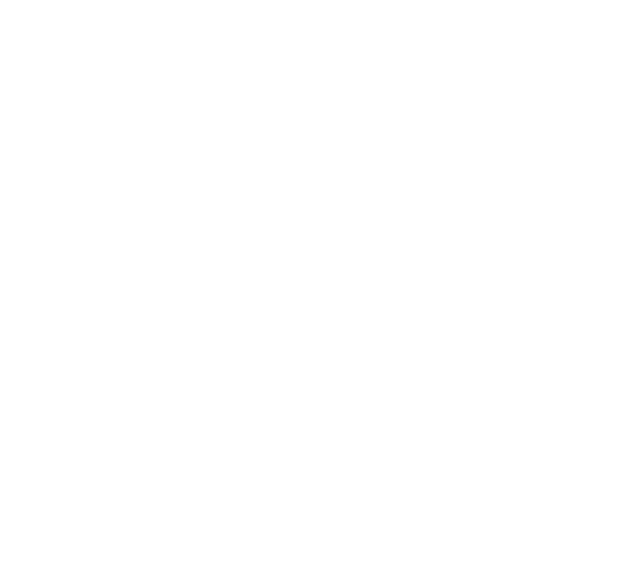
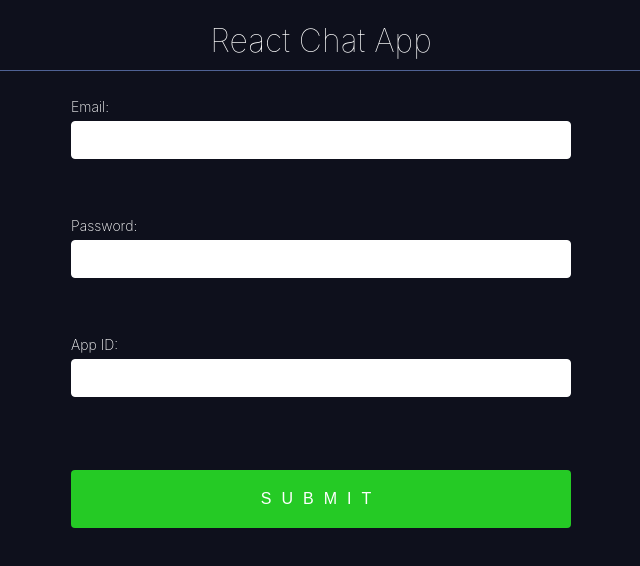
Before and after one commit to ViktorHetman/react-hat-app, a React (Create React App) app: page / in a window 1280 px wide. Shown: the top 566 px of the page, without its empty margins (319-959 px from the left). Built offline with nearby package versions, Linux system fonts and the light colour scheme.

Commit message:
login form

```diff
--- a/package.json
+++ b/package.json
@@ -12,6 +12,7 @@
     "@testing-library/user-event": "^13.5.0",
     "react": "^18.2.0",
     "react-dom": "^18.2.0",
+    "react-hook-form": "^7.43.8",
     "react-redux": "^8.0.5",
     "react-scripts": "5.0.1",
     "web-vitals": "^2.1.4"
--- a/src/App.js
+++ /dev/null
@@ -1,5 +0,0 @@
-function App() {
-  return <div className="App"></div>
-}
-
-export default App
--- /dev/null
+++ b/src/components/App.jsx
@@ -0,0 +1,7 @@
+import LoginForm from './LoginForm/LoginForm'
+
+function App() {
+  return <LoginForm />
+}
+
+export default App
--- /dev/null
+++ b/src/components/LoginForm/LoginForm.css
@@ -0,0 +1,128 @@
+body {
+  background: #0e101c;
+  font-family: -apple-system, BlinkMacSystemFont, 'Segoe UI', 'Roboto', 'Oxygen',
+    'Ubuntu', 'Cantarell', 'Fira Sans', 'Droid Sans', 'Helvetica Neue',
+    sans-serif;
+}
+
+form {
+  max-width: 500px;
+  margin: 0 auto;
+}
+
+h1 {
+  font-weight: 100;
+  color: white;
+  text-align: center;
+  padding-bottom: 10px;
+  border-bottom: 1px solid rgb(79, 98, 148);
+}
+
+.form {
+  background: #0e101c;
+  max-width: 400px;
+  margin: 0 auto;
+}
+
+p {
+  color: #bf1650;
+}
+
+p::before {
+  display: inline;
+  content: '⚠ ';
+}
+
+input {
+  display: block;
+  box-sizing: border-box;
+  width: 100%;
+  border-radius: 4px;
+  border: 1px solid white;
+  padding: 10px 15px;
+  margin-bottom: 10px;
+  font-size: 14px;
+}
+
+label {
+  line-height: 2;
+  text-align: left;
+  display: block;
+  margin-bottom: 13px;
+  margin-top: 20px;
+  color: white;
+  font-size: 14px;
+  font-weight: 200;
+}
+
+button[type='submit'],
+input[type='submit'] {
+  background: #25ca25;
+  color: white;
+  text-transform: uppercase;
+  border: none;
+  margin-top: 40px;
+  padding: 20px;
+  font-size: 16px;
+  font-weight: 100;
+  letter-spacing: 10px;
+}
+
+button[type='submit']:hover,
+input[type='submit']:hover {
+  background: #40df40;
+}
+
+button[type='submit']:active,
+input[type='button']:active,
+input[type='submit']:active {
+  transition: 0.3s all;
+  transform: translateY(3px);
+  border: 1px solid transparent;
+  opacity: 0.8;
+}
+
+input:disabled {
+  opacity: 0.4;
+}
+
+input[type='button']:hover {
+  transition: 0.3s all;
+}
+
+button[type='submit'],
+input[type='button'],
+input[type='submit'] {
+  -webkit-appearance: none;
+}
+
+.App {
+  max-width: 600px;
+  margin: 0 auto;
+}
+
+button[type='button'] {
+  display: block;
+  appearance: none;
+  background: #333;
+  color: white;
+  border: none;
+  text-transform: uppercase;
+  padding: 10px 20px;
+  border-radius: 4px;
+}
+
+hr {
+  margin-top: 30px;
+}
+
+button {
+  display: block;
+  appearance: none;
+  margin-top: 40px;
+  border: 1px solid #333;
+  margin-bottom: 20px;
+  text-transform: uppercase;
+  padding: 10px 20px;
+  border-radius: 4px;
+}
--- /dev/null
+++ b/src/components/LoginForm/LoginForm.jsx
@@ -0,0 +1,64 @@
+import { useForm } from 'react-hook-form'
+import './LoginForm.css'
+
+function LoginForm() {
+  const {
+    register,
+    formState: { errors },
+    handleSubmit,
+    reset,
+  } = useForm({
+    mode: 'onBlur',
+  })
+
+  const onSubmit = () => {
+    reset()
+  }
+
+  return (
+    <div>
+      <h1>React Chat App</h1>
+      <form onSubmit={handleSubmit(onSubmit)}>
+        <label>
+          Email:
+          <input
+            type="email"
+            {...register('email', {
+              required: 'The field is required',
+            })}
+          />
+        </label>
+        <div style={{ height: 20 }}>
+          {errors?.email && <p>{errors?.email?.message || 'Ошибка!'}</p>}
+        </div>
+        <label>
+          Password:
+          <input
+            type="password"
+            {...register('password', {
+              required: 'The field is required',
+            })}
+          />
+        </label>
+        <div style={{ height: 20 }}>
+          {errors?.password && <p>{errors?.password?.message || 'Ошибка!'}</p>}
+        </div>
+        <label>
+          App ID:
+          <input
+            type="text"
+            {...register('appId', {
+              required: 'The field is required',
+            })}
+          />
+        </label>
+        <div style={{ height: 20 }}>
+          {errors?.appId && <p>{errors?.appId?.message || 'Ошибка!'}</p>}
+        </div>
+        <input type="submit" />
+      </form>
+    </div>
+  )
+}
+
+export default LoginForm
--- a/src/index.js
+++ b/src/index.js
@@ -1,6 +1,6 @@
 import ReactDOM from 'react-dom/client'
 import './index.css'
-import App from './App'
+import App from './components/App'
 import { Provider } from 'react-redux'
 import store from './store/index'
 
```
Also changed, not shown: 1 other file (tests, documents, lock files or other folders).
